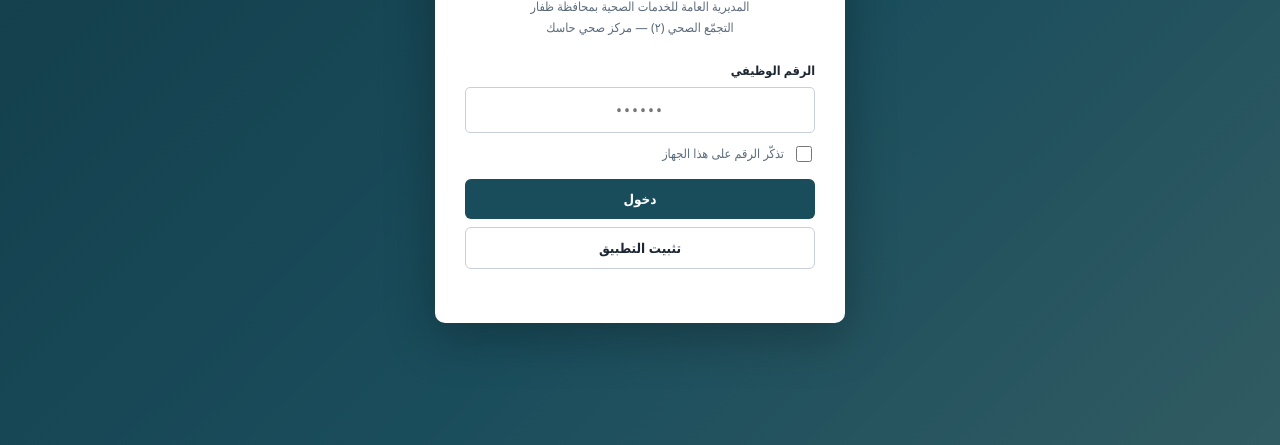
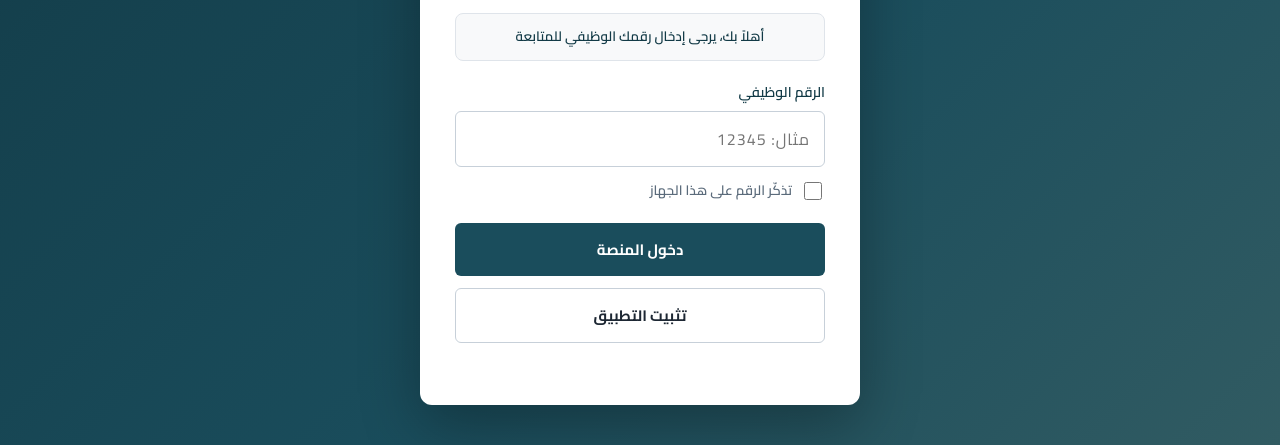
Before and after one commit to officerhasikhc/health-activities, a website: page docs/index.html in a window 1280 px wide. Shown: the part 355-800 px from the top of the page. Drawn offline with Linux system fonts and the light colour scheme; grey boxes are pictures that could not be loaded.

Commit message:
Apply UI changes to GitHub pages docs

```diff
--- a/docs/app.js
+++ b/docs/app.js
@@ -817,8 +817,7 @@ function renderRecords(){
     '<div class="filters action-filters">'+
       '<div class="field" style="justify-content:flex-end"><button class="btn btn-ghost btn-sm" onclick="loadRecords(true)">تحديث</button></div>'+
       '<div class="field" style="justify-content:flex-end"><button class="btn btn-excel btn-sm" id="excelBtn" onclick="exportExcel()" onpointerenter="Warmup.intent(\'export\')" ontouchstart="Warmup.intent(\'export\')">تصدير Excel</button></div>'+
-      '<div class="field" style="justify-content:flex-end"><button class="btn btn-zip btn-sm" id="zipFilterBtn" onclick="exportZip(\'filter\')" onpointerenter="Warmup.intent(\'export\')" ontouchstart="Warmup.intent(\'export\')">تحميل ZIP حسب الفلتر</button></div>'+
-      '<div class="field" style="justify-content:flex-end"><button class="btn btn-zip btn-sm" id="zipYearBtn" onclick="exportZip(\'year\')" onpointerenter="Warmup.intent(\'export\')" ontouchstart="Warmup.intent(\'export\')">تحميل ZIP للسنة</button></div>'+
+      '<div class="field" style="justify-content:flex-end"><button class="btn btn-zip btn-sm" id="zipBtn" onclick="exportZip()" onpointerenter="Warmup.intent(\'export\')" ontouchstart="Warmup.intent(\'export\')">تحميل ZIP</button></div>'+
     '</div>'+
     '<div id="recList"><div class="loading"><span class="spin"></span> جارٍ التحميل…</div></div>'+
   '</div>';
@@ -914,7 +913,7 @@ function paintRecords(list){
       '<div class="ops">'+
         '<button class="btn btn-view btn-sm" onclick="viewActivity(\''+o.id+'\')"><span class="ico">◉</span> عرض</button>'+
         (isPending?'':'<button class="btn btn-edit btn-sm" onclick="editActivity(\''+o.id+'\')"><span class="ico">✎</span> تعديل</button>')+
-        (isPending?'':'<button class="btn btn-print btn-sm" id="pdfBtn_'+escAttr(o.id)+'" onclick="exportPdf(\''+o.id+'\')"><span class="ico">⎙</span> تحميل PDF</button>')+
+        (isPending?'':'<button class="btn btn-print btn-sm" id="pdfBtn_'+escAttr(o.id)+'" onclick="exportPdf(\''+o.id+'\')"><span class="ico">⤓</span> تحميل PDF</button>')+
         (isPending?'':'<button class="btn btn-danger-outline btn-sm" onclick="askDelete(\''+o.id+'\')"><span class="ico">×</span> حذف</button>')+
       '</div></div>';
   }).join('');
@@ -1027,14 +1026,13 @@ function exportExcel(){
     toast((e&&e.message)||'تعذّر إنشاء Excel.','err');
   });
 }
-function exportZip(scope){
-  var btn=document.getElementById(scope==='year'?'zipYearBtn':'zipFilterBtn');
+function exportZip(){
+  var btn=document.getElementById('zipBtn');
   var filter=periodFilter('fl');
   var cached=REC_CACHE[filterKey(filter)];
-  var label=(scope==='year')?'جارٍ تجهيز ملفات السنة…':
-    (cached&&cached.length?'تجهيز '+cached.length+' ملفات…':'جارٍ تجهيز الملفات…');
+  var label=(cached&&cached.length?'تجهيز '+cached.length+' ملفات…':'جارٍ تجهيز الملفات…');
   setBusy(btn, label);
-  var options = scope==='year' ? { scope:'year', year:(filter.mode==='all'?currentPeriod().year:filter.year) } : { scope:'filter' };
+  var options = { scope:'filter' };
   run('exportActivitiesZipDownload', filter, USER.no, options).then(function(r){
     restoreBusy(btn);
     if(r&&r.ok) handleDownloadResponse(r, 'ZIP');
--- a/docs/index.html
+++ b/docs/index.html
@@ -24,7 +24,8 @@
   <link rel="manifest" href="manifest.webmanifest">
   <link rel="icon" href="assets/logo-login.png">
   <link rel="apple-touch-icon" href="assets/logo-login.png">
-  <link rel="stylesheet" href="styles.css?v=20260609-9">
+  <link href="https://fonts.googleapis.com/css2?family=Cairo:wght@400;500;600;700;800&display=swap" rel="stylesheet">
+  <link rel="stylesheet" href="styles.css?v=20260609-10">
 </head>
 <body>
 
@@ -37,11 +38,22 @@
         المديرية العامة للخدمات الصحية بمحافظة ظفار<br>
         التجمّع الصحي (٢) — مركز صحي حاسك
       </div>
-      <label style="display:block;text-align:right;margin-bottom:6px">الرقم الوظيفي</label>
-      <input id="empNo" type="text" inputmode="numeric" placeholder="••••••" autocomplete="off">
+
+      <div class="login-instructions">
+        أهلاً بك، يرجى إدخال رقمك الوظيفي للمتابعة
+      </div>
+
+      <div class="input-group">
+        <label for="empNo">الرقم الوظيفي</label>
+        <input id="empNo" type="text" inputmode="numeric" placeholder="مثال: 12345" autocomplete="off">
+      </div>
+
       <label class="remember-row"><input type="checkbox" id="rememberEmp"> <span>تذكّر الرقم على هذا الجهاز</span></label>
-      <button class="btn btn-primary" id="loginBtn" onclick="doLogin()">دخول</button>
-      <button class="btn btn-ghost install-btn" onclick="installApp()">تثبيت التطبيق</button>
+
+      <div class="login-actions">
+        <button class="btn btn-primary btn-large" id="loginBtn" onclick="doLogin()">دخول المنصة</button>
+        <button class="btn btn-ghost btn-large install-btn" onclick="installApp()">تثبيت التطبيق</button>
+      </div>
       <div class="login-err" id="loginErr"></div>
     </div>
   </div>
--- a/docs/styles.css
+++ b/docs/styles.css
@@ -10,7 +10,7 @@
   *{box-sizing:border-box}
   html,body{margin:0;padding:0}
   body{
-    font-family:"Segoe UI","Tahoma",Arial,sans-serif;
+    font-family:"Cairo","Segoe UI","Tahoma",Arial,sans-serif;
     background:var(--bg); color:var(--ink); direction:rtl; text-align:right;
     font-size:14px; line-height:1.6; -webkit-font-smoothing:antialiased;
   }
@@ -83,11 +83,11 @@
   label{font-size:12.5px;color:var(--ink);font-weight:600}
   label .req{color:var(--err);margin-right:2px}
   input[type=text],input[type=number],input[type=date],select,textarea{
-    width:100%;padding:8px 10px;border:1px solid var(--line-strong);
-    border-radius:5px;font-family:inherit;font-size:13.5px;color:var(--ink);
-    background:#fff;transition:border-color .15s,box-shadow .15s}
+    width:100%;padding:10px 12px;border:1px solid var(--line-strong);
+    border-radius:6px;font-family:inherit;font-size:14px;color:var(--ink);
+    background:#fff;transition:all .2s ease}
   input:focus,select:focus,textarea:focus{outline:none;border-color:var(--brand);
-    box-shadow:0 0 0 3px rgba(26,77,92,.10)}
+    box-shadow:0 0 0 3px rgba(26,77,92,.15)}
   textarea{resize:vertical;min-height:70px}
   .readonly-box{min-height:37px;border:1px solid var(--line);border-radius:5px;
     background:#f7f9fa;color:var(--brand-deep);padding:8px 10px;font-weight:600}
@@ -142,14 +142,17 @@
   .photo-count{font-size:12px;color:var(--muted)}
 
   /* أزرار */
-  .btn{border:none;border-radius:6px;padding:9px 18px;font-size:13.5px;cursor:pointer;
-    font-family:inherit;font-weight:600;transition:.15s;text-decoration:none;display:inline-flex;
-    align-items:center;justify-content:center;gap:6px}
-  .btn:disabled{opacity:.55;cursor:not-allowed}
+  .btn{border:none;border-radius:6px;padding:9px 18px;font-size:14px;cursor:pointer;
+    font-family:inherit;font-weight:700;transition:all .2s ease;text-decoration:none;display:inline-flex;
+    align-items:center;justify-content:center;gap:6px;}
+  .btn:disabled{opacity:.6;cursor:not-allowed;transform:none !important;box-shadow:none !important}
+  .btn:not(:disabled):hover{transform:translateY(-1px);box-shadow:0 4px 12px rgba(0,0,0,.08)}
+  .btn:not(:disabled):active{transform:translateY(0);box-shadow:none}
+
   .btn-primary{background:var(--brand);color:#fff}
   .btn-primary:hover{background:var(--brand-deep)}
   .btn-ghost{background:#fff;color:var(--ink);border:1px solid var(--line-strong)}
-  .btn-ghost:hover{background:#f7f9fa}
+  .btn-ghost:hover{background:#f4f6f7;border-color:#b4c2ce}
   .btn-danger{background:var(--err);color:#fff}
   .btn-edit{background:#e8f2f4;color:var(--brand-deep);border:1px solid #bed6dc}
   .btn-edit:hover{background:#dcecef}
@@ -163,8 +166,9 @@
   .btn-zip:hover{background:#e1ebf1}
   .btn-danger-outline{background:#fff;color:var(--err);border:1px solid rgba(178,59,59,.45)}
   .btn-danger-outline:hover{background:#fff4f4;border-color:var(--err)}
-  .ico{font-size:14px;line-height:1}
-  .btn-sm{padding:6px 12px;font-size:12.5px}
+  .ico{font-size:15px;line-height:1}
+  .btn-sm{padding:7px 14px;font-size:13px}
+  .btn-large{padding:12px 24px;font-size:15px}
   .actions{display:flex;gap:10px;justify-content:flex-start;margin-top:6px}
 
   /* الجدول/السجل */
@@ -255,20 +259,28 @@
   /* شاشة الدخول */
   .login-wrap{min-height:100vh;display:flex;align-items:center;justify-content:center;
     background:linear-gradient(135deg,#123a46,#1a4d5c 58%,#315b62);padding:18px}
-  .login-card{background:#fff;border-radius:10px;width:100%;max-width:410px;
-    padding:30px 30px 28px;box-shadow:0 14px 50px rgba(0,0,0,.28);text-align:center;
-    border-top:4px solid var(--accent)}
-  .login-logo{width:112px;height:112px;object-fit:contain;margin:0 auto 8px;display:block}
-  .login-card .brand{font-size:27px;font-weight:700;color:var(--brand);letter-spacing:0}
-  .brand-sub{font-size:13px;color:var(--accent);font-weight:600;margin-top:1px}
-  .login-card .org-name{font-size:12.5px;color:var(--muted);margin:10px 0 22px;line-height:1.7}
-  .login-card input{text-align:center;font-size:16px;letter-spacing:2px;padding:11px}
-  .login-card .btn{width:100%;margin-top:14px;padding:11px}
+  .login-card{background:#fff;border-radius:12px;width:100%;max-width:440px;
+    padding:35px 35px 32px;box-shadow:0 20px 60px rgba(0,0,0,.3);text-align:center;
+    border-top:5px solid var(--accent)}
+  .login-logo{width:120px;height:120px;object-fit:contain;margin:0 auto 12px;display:block}
+  .login-card .brand{font-size:30px;font-weight:800;color:var(--brand);letter-spacing:0}
+  .brand-sub{font-size:15px;color:var(--accent);font-weight:700;margin-top:2px}
+  .login-card .org-name{font-size:13.5px;color:var(--muted);margin:12px 0 24px;line-height:1.7}
+
+  .login-instructions{background:#f8f9fa;border:1px solid var(--line);border-radius:8px;
+    padding:12px;font-size:13.5px;color:var(--brand-deep);font-weight:600;margin-bottom:20px}
+
+  .input-group{text-align:right;margin-bottom:12px}
+  .input-group label{display:block;margin-bottom:8px;font-size:14px;color:var(--brand-deep)}
+  .login-card input{text-align:right;font-size:16px;letter-spacing:1px;padding:12px 14px}
+
+  .login-actions{display:flex;flex-direction:column;gap:12px;margin-top:20px}
+  .login-card .btn{width:100%}
   .remember-row{display:flex;align-items:center;gap:8px;justify-content:flex-start;
-    margin:10px 0 0;color:var(--muted);font-size:12.5px;font-weight:500}
-  .remember-row input{width:16px;height:16px;accent-color:var(--brand)}
-  .install-btn{margin-top:8px !important}
-  .login-err{color:var(--err);font-size:12.5px;margin-top:10px;min-height:16px}
+    margin:10px 0 0;color:var(--muted);font-size:13.5px;font-weight:600;cursor:pointer}
+  .remember-row input{width:18px;height:18px;accent-color:var(--brand);cursor:pointer}
+  .install-btn{margin-top:0 !important}
+  .login-err{color:var(--err);font-size:13.5px;margin-top:12px;min-height:18px;font-weight:600}
 
   .loading{text-align:center;color:var(--muted);padding:30px;font-size:13px}
   .spin{display:inline-block;width:16px;height:16px;border:2px solid var(--line);
```
